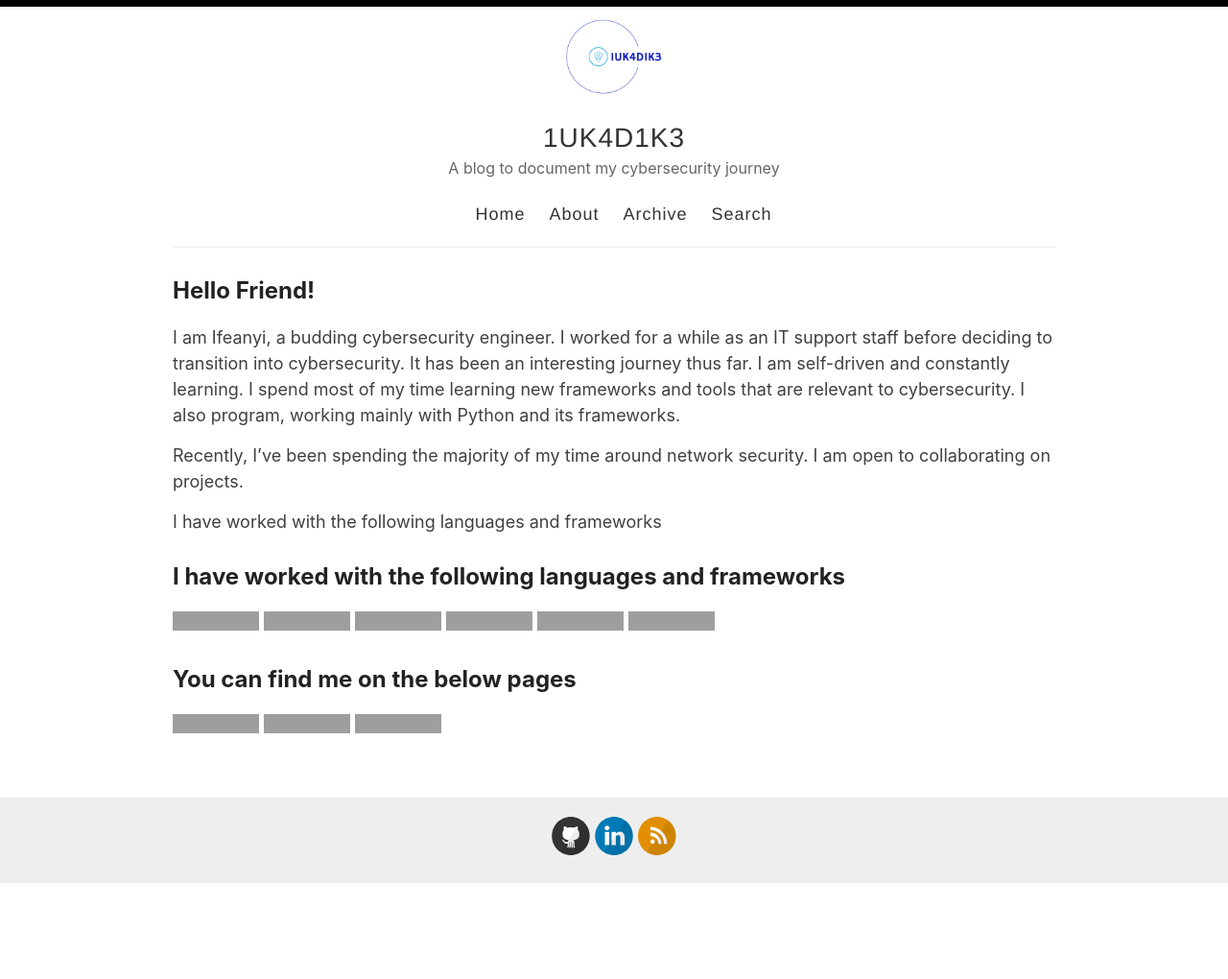
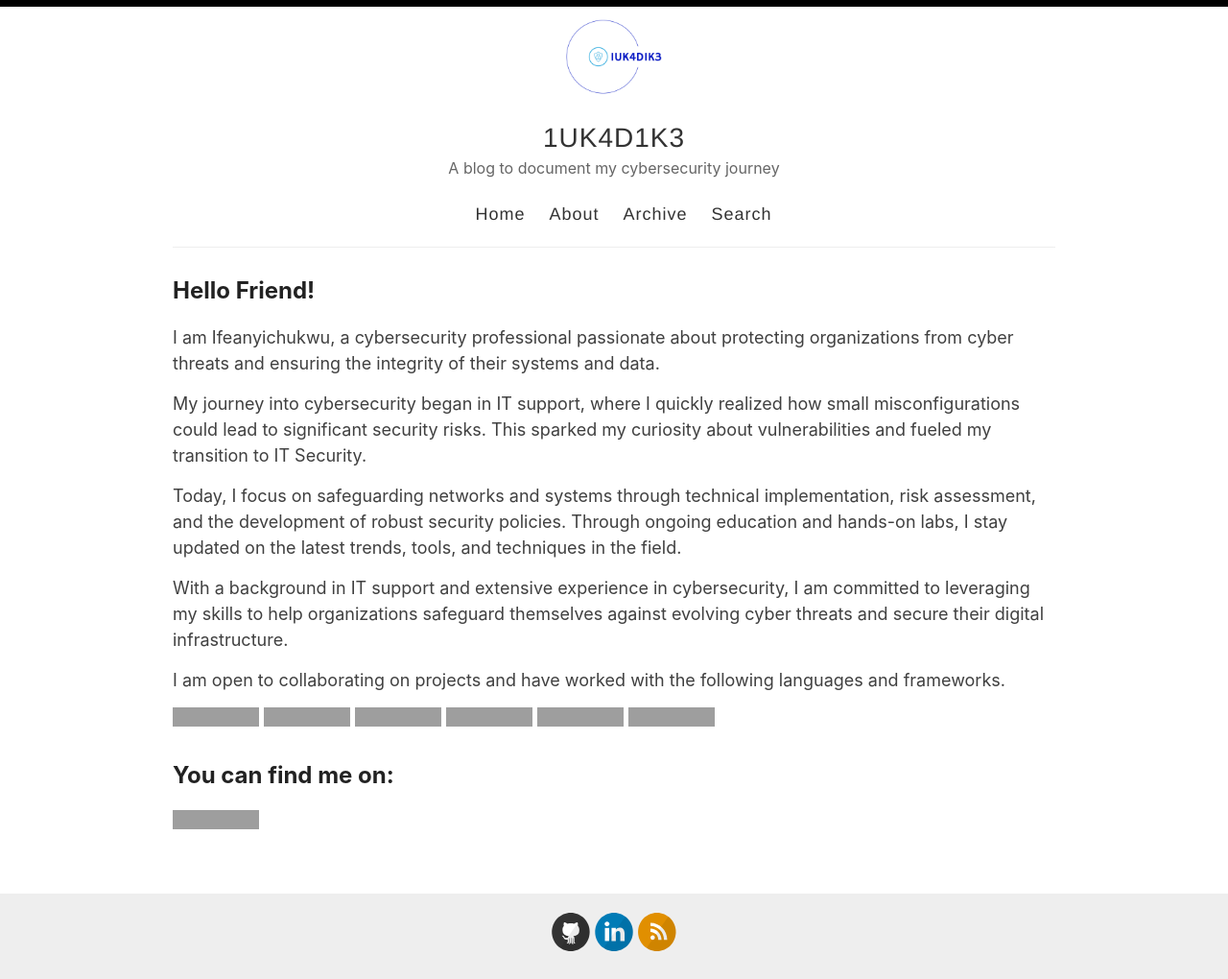
Before and after one commit to iukadike/blog, a Jekyll site: the page built from _pages/about.md, in a window 1280 px wide. Shown: the whole page at 96% size. Built offline with Jekyll 4.4.1, drawn with Linux system fonts in a browser that asks for light colours; before the commit the page ends 920 px from its top, so only the background shows below that; grey boxes are pictures that could not be loaded.

Commit message:
Update about.md
Updated the content of the page to reflect the present state.

```diff
--- a/_pages/about.md
+++ b/_pages/about.md
@@ -6,13 +6,17 @@ permalink: /about/
 
 ### Hello Friend!
 
-I am Ifeanyi, a budding cybersecurity engineer. I worked for a while as an IT support staff before deciding to transition into cybersecurity. It has been an interesting journey thus far. I am self-driven and constantly learning. I spend most of my time learning new frameworks and tools that are relevant to cybersecurity. I also program, working mainly with Python and its frameworks.
+I am Ifeanyichukwu, a cybersecurity professional passionate about protecting organizations from cyber threats and ensuring the integrity of their systems and data.
 
-Recently, I’ve been spending the majority of my time around network security. I am open to collaborating on projects.
+My journey into cybersecurity began in IT support, where I quickly realized how small misconfigurations could lead to significant security risks. This sparked my curiosity about vulnerabilities and fueled my transition to IT Security.
 
-I have worked with the following languages and frameworks
+Today, I focus on safeguarding networks and systems through technical implementation, risk assessment, and the development of robust security policies. Through ongoing education and hands-on labs, I stay updated on the latest trends, tools, and techniques in the field.
 
-### I have worked with the following languages and frameworks
+With a background in IT support and extensive experience in cybersecurity, I am committed to leveraging my skills to help organizations safeguard themselves against evolving cyber threats and secure their digital infrastructure.
+
+I am open to collaborating on projects and have worked with the following languages and frameworks.
+
+<!-- ### I have worked with the following languages and frameworks -->
 
 <a href='#'>![c](https://img.shields.io/badge/C-07405E?style=for-the-badge&logo=c&logoColor=white)</a>
 <a href='#'>![css](https://img.shields.io/badge/CSS3-07405E?style=for-the-badge&logo=css3&logoColor=white)</a>
@@ -21,8 +25,8 @@ I have worked with the following languages and frameworks
 <a href='#'>![python](https://img.shields.io/badge/Python-07405E?style=for-the-badge&logo=python&logoColor=white)</a>
 <a href='#'>![sqlite](https://img.shields.io/badge/SQLite-07405E?style=for-the-badge&logo=sqlite&logoColor=white)</a>
 
-### You can find me on the below pages
+### You can find me on:
 
 <a href='https://www.linkedin.com/in/ifeanyiukadike'>![Linkedin](https://img.shields.io/badge/linkedin%20-07405E.svg?&style=for-the-badge&logo=linkedin&logoColor=white "Linkedin")</a>
-<a href='https://github.com/iukadike'>![Github](https://img.shields.io/badge/GitHub-07405E?style=for-the-badge&logo=github&logoColor=white "Github")</a>
-<a href='https://iukadike.github.io/blog/'>![Blog](https://img.shields.io/badge/website-07405E?style=for-the-badge&logo=About.me&logoColor=white "Website")</a>
+<!-- <a href='https://github.com/iukadike'>![Github](https://img.shields.io/badge/GitHub-07405E?style=for-the-badge&logo=github&logoColor=white "Github")</a> -->
+<!-- <a href='https://iukadike.github.io/blog/'>![Blog](https://img.shields.io/badge/website-07405E?style=for-the-badge&logo=About.me&logoColor=white "Website")</a> -->
```
